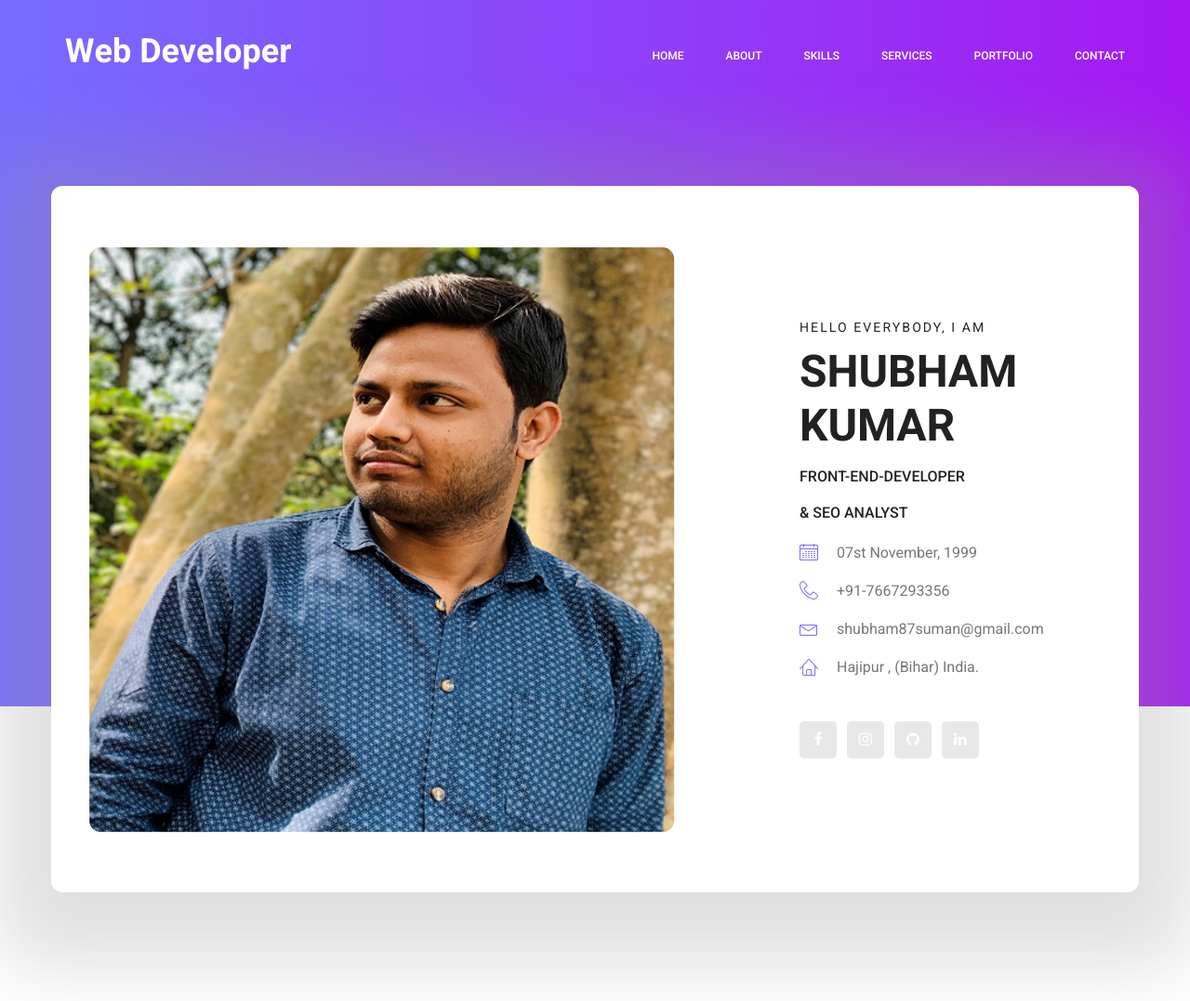
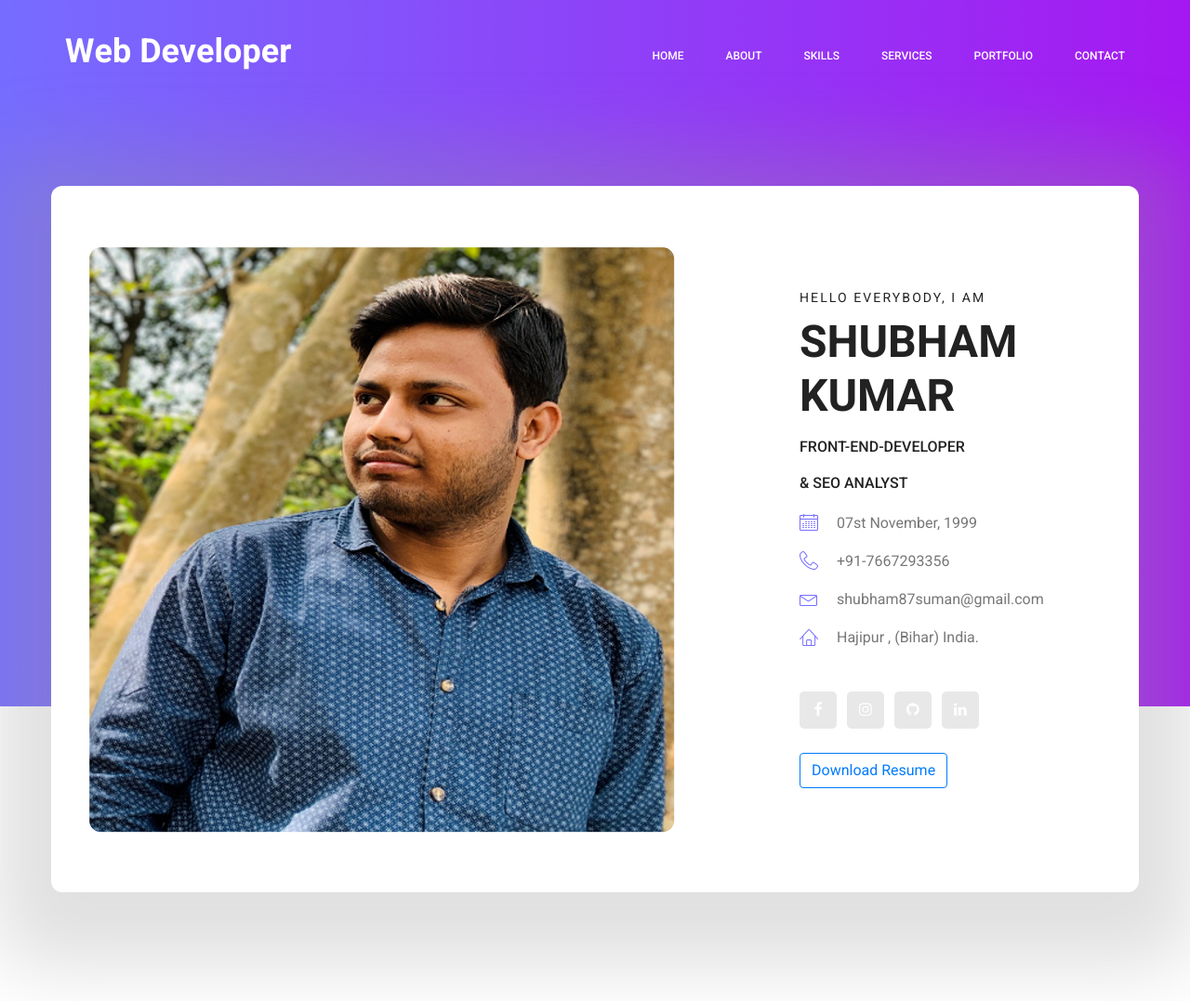
Before and after one commit to Shubham-Kumar-87/portfolio, a plain HTML site: page index.html in a window 1280 px wide. Shown: the top 1077 px of the page at 93% size. Drawn offline with Linux system fonts and the light colour scheme.

Commit message:
Update index.html

```diff
--- a/index.html
+++ b/index.html
@@ -83,6 +83,8 @@
 										<li><a href="https://github.com/Shubham-Kumar-87"><i class="fa fa-github"></i></a></li>
 										<li><a href="https://www.linkedin.com/in/shubham-kumar-697a3a1a4/"><i class="fa fa-linkedin"></i></a></li>
 									</ul>
+									<br>
+									<a data-fancybox data-ratio="2" href="Edit_13.05.22 Resume.pdf"><button type="button" class="btn btn-outline-primary" >Download Resume</button></a>
 								</div>
 							</div>
 						</div>
```
